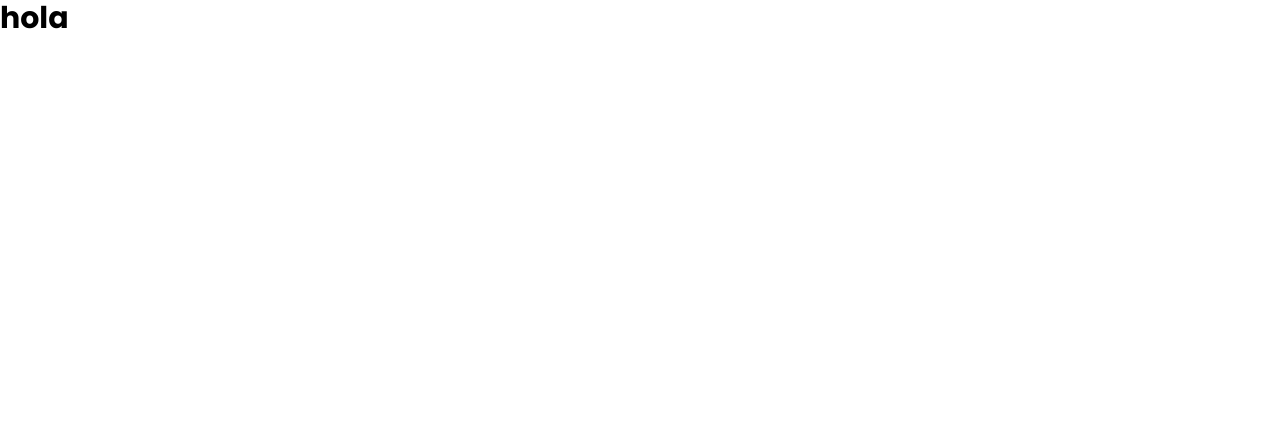
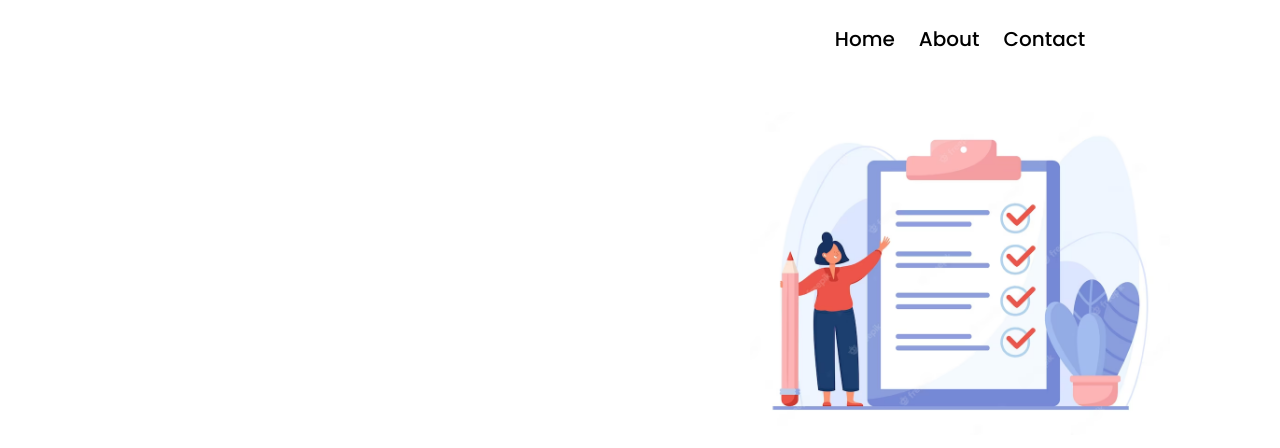
Before and after one commit to ansisme/CartShop, a React (Create React App) app: page / in a window 1280 px wide. Shown: the top 448 px of the page. Built offline with nearby package versions, Linux system fonts and the light colour scheme.

Commit message:
Components and Routing

```diff
--- a/src/App.js
+++ b/src/App.js
@@ -1,10 +1,21 @@
 import React from "react";
-import Navbar from "./components/NavBar";
+import { BrowserRouter as Router, Routes, Route } from "react-router-dom";
+import Home from "./components/Home";
+import About from "./components/About";
+import Contact from "./components/Contact";
 function App() {
   return (
     <div className="App">
+    <Router>
+      <Routes>
+        <Route path="/" element={<Home/>}/>
+        <Route path="/about" element={<About/>}/>
+        <Route path="/contact" element={<Contact/>}/>
+      </Routes>
+    </Router>
 
-      <Navbar/>
+
+
     </div>
   );
 }
--- /dev/null
+++ b/src/components/About.jsx
@@ -0,0 +1,9 @@
+import React from 'react'
+
+const About = () => {
+  return (
+    <div>About</div>
+  )
+}
+
+export default About
--- /dev/null
+++ b/src/components/Contact.jsx
@@ -0,0 +1,9 @@
+import React from 'react'
+
+const Contact = () => {
+  return (
+    <div>Contact</div>
+  )
+}
+
+export default Contact
--- /dev/null
+++ b/src/components/Home.jsx
@@ -0,0 +1,11 @@
+import React from 'react'
+import NavBar from './NavBar'
+const Home = () => {
+  return (
+    <div>
+        <NavBar/>
+    </div>
+  )
+}
+
+export default Home
--- a/src/components/NavBar.jsx
+++ b/src/components/NavBar.jsx
@@ -1,8 +1,28 @@
 import React from 'react';
-
+import todoimg from '../assets/images/todoimg.jpg';
 const NavBar = () => {
   return (
-    <div className='text-3xl font-bold underlinebg-red'>hola</div>
+    //NavBar component
+    <>
+    <div className='w-1/2 h-5 bg-white flex ml-auto cursor-pointer relative mt-3'>
+      <div className=' flex text-[20px] m-auto relative'>
+        <div className='p-3 font-medium hover:bg-standardBg hover:rounded-2xl'>
+          <a href="/">Home</a>
+        </div>
+        <div className='p-3 font-medium hover:bg-standardBg hover:rounded-2xl'>
+          <a href="/about">About</a>
+        </div>
+        <div className='p-3 font-medium hover:bg-standardBg hover:rounded-2xl'>
+          <a href="contact">Contact</a>
+        </div>
+      </div>
+    </div>
+
+    {/* img componenet */}
+       <div className='w-1/2 flex-col p-10 relative flex ml-auto'>
+          <img src={todoimg} alt="todo-img" className='w-3/4 m-auto mt-10' />
+       </div>
+    </>
   )
 }
 
--- a/tailwind.config.js
+++ b/tailwind.config.js
@@ -4,7 +4,12 @@ module.exports = {
         "./src/**/*.{js,jsx,ts,tsx}",
     ],
     theme: {
-        extend: {},
+        extend: {
+            colors: {
+                'standardBg': '#F5F5F5',
+            }
+
+        },
     },
     plugins: [],
 }
```
Also changed, not shown: src/assets/images/todoimg.jpg (added).
